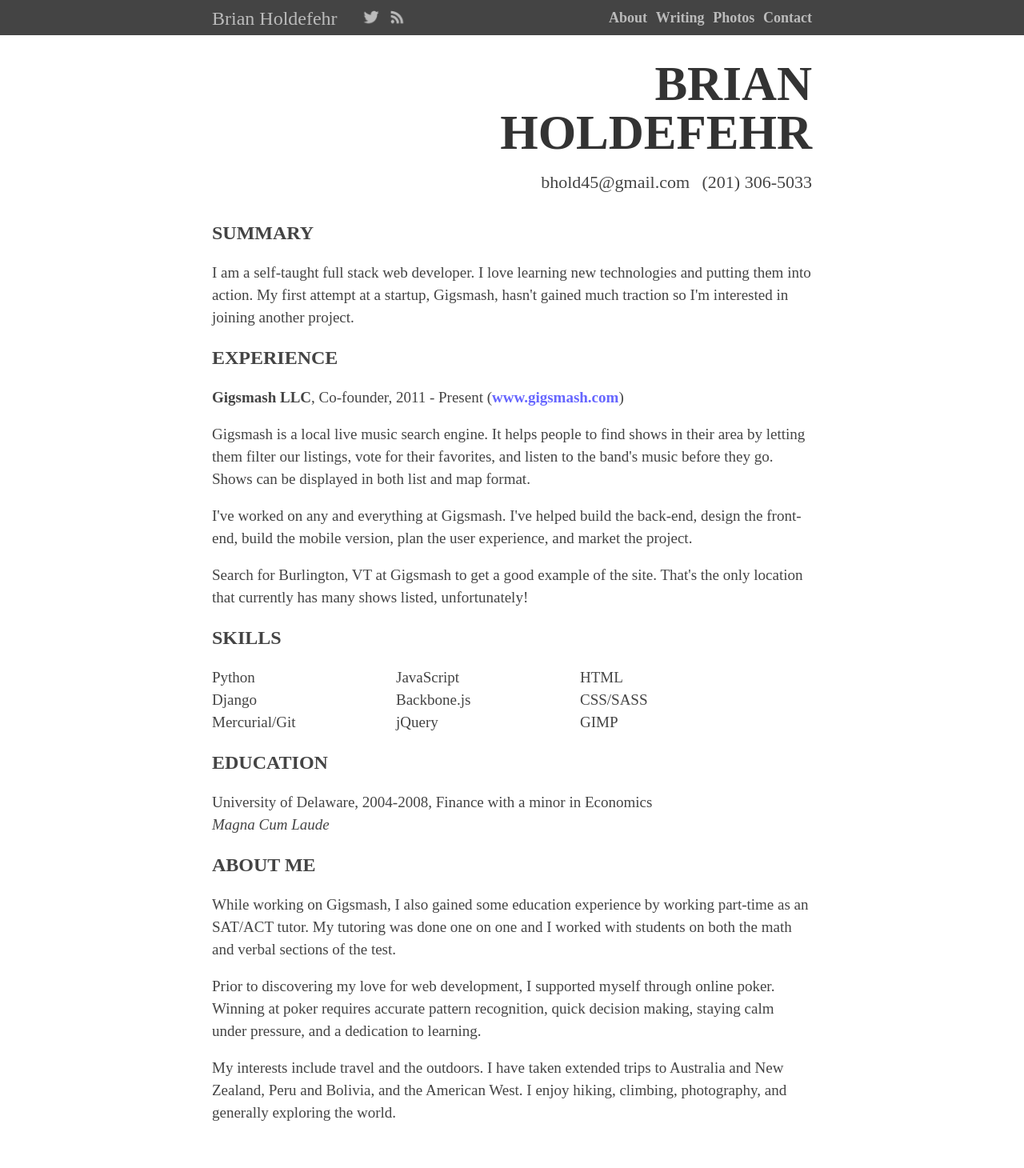
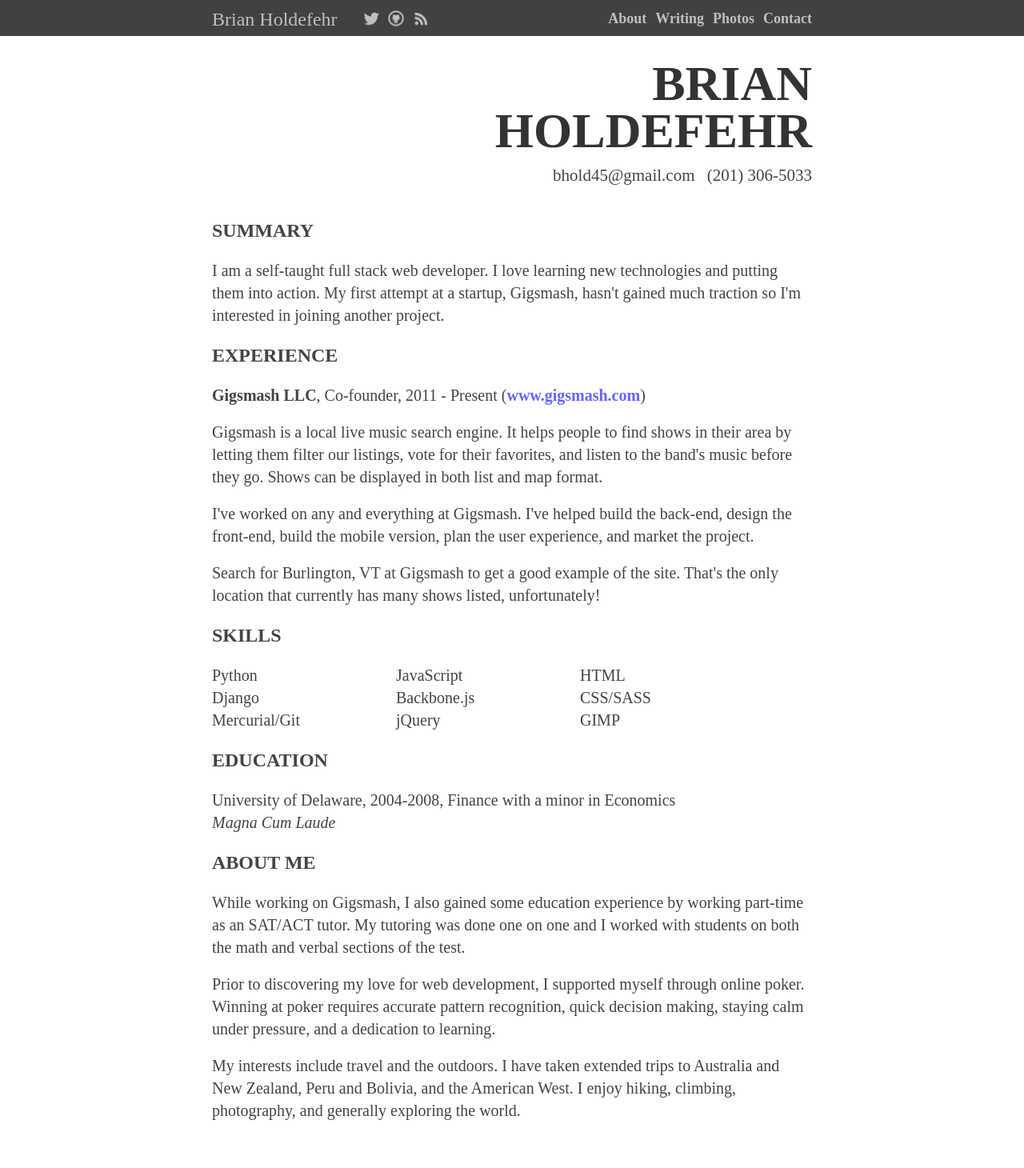
Before and after one commit to BHold/fishinthewind, a Django app: template wind/blog_wind/templates/resume.html in a window 1280 px wide. Shown: the whole page at 80% size. Before the commit the page ends 1401 px from the top, so only its background shows below. Run offline with Django 3.2, Linux system fonts and the light colour scheme; the template is opened without the code that fills it, so the values that code supplies are empty; parts of the project's set-up code (start-up, migrations or seed data) failed here and were passed over; some libraries are stand-ins or nearby versions.

Commit message:
added github icons

```diff
--- /dev/null
+++ b/wind/blog_wind/static/css/mobile.css
@@ -0,0 +1,113 @@
+/* General */
+#main {
+    padding: 0 20px;
+    margin: 0;
+}
+
+.container {
+    width: 100%;
+    overflow-x: hidden;
+}
+
+/* End General */
+
+/* Header */
+
+#header {
+    text-align: center;
+    position: inherit;
+    height: inherit;
+    width: inherit;
+}
+
+#header-title {
+    float: none;
+    display: block;
+}
+
+#nav {
+    float: none;
+}
+
+#social {
+    display: none;
+}
+
+/* End Header */
+
+/* Home and Posts */
+.article {
+    padding: 0;
+}
+
+.article-title {
+    margin: 30px 0 25px 0;
+}
+
+.gallery {
+    text-align: center;
+}
+
+.gallery-img {
+    width: 240px;
+    height: 160px;
+}
+
+.vertical {
+    height: 360px;
+}
+
+.has-gallery {
+    display: none;
+}
+
+/* End Home and Posts */
+
+/* Pagination */
+
+#pagination {
+    display: none;
+}
+
+/* End Pagination */
+
+/* Archives */
+
+#month-list {
+    padding: 20px 0;
+}
+
+.gallery-preview {
+    width: 100%;
+}
+
+.gallery-preview-img {
+    width: 240px;
+    height: 160px;
+}
+
+/* End Archives */
+
+/* Resume */
+
+#resume-header {
+    text-align: center;
+}
+
+.resume-name {
+    font-size: 40px;
+}
+
+#resume ul {
+    width: 100%;
+}
+
+/* End Resume */
+
+/* About */
+
+#brian-picture {
+    display: none;
+}
+
+/* End About */
--- a/wind/blog_wind/static/css/style4.css
+++ b/wind/blog_wind/static/css/style4.css
@@ -12,21 +12,24 @@
 body {
     height: 100%;
     width: 100%;
-    font-family: "proxima-nova";
-    font-weight: 400;
-    font-size: 19px;
-    line-height: 29px;
+    font-family: "museo-sans";
+    font-weight: 300;
+    font-size: 20px;
+    line-height: 30px;
     color: #444;
 }
 
 .container {
     width: 750px;
     margin: 0 auto;
-    position: relative;
 }
 
 a {
     text-decoration: none;
+}
+
+#main {
+    margin-top: 35px;
 }
 
 /* End General */
@@ -34,11 +37,15 @@ a {
 /* Header */
 
 #header {
-    background: #444;
+    position: fixed;
+    top: 0;
+    width: 100%;
+    background: #333;
     padding: 7px 0;
+    opacity: 0.93;
 }
 
-#header_title {
+#header-title {
     color: #bbb;
     font-size: 24px;
     float: left;
@@ -74,44 +82,65 @@ a {
 
 #rss-icon {
     position: absolute;
-    top: 6px;
-    left: 66px;
-    background: url('../images/twitter-rss-sprite.png') 0 0 no-repeat;
+    top: 8px;
+    left: 96px;
     height: 17px;
     width: 17px;
-    -webkit-background-size: 38px 42px;
-    -moz-background-size: 38px 42px;
-    -o-background-size: 38px 42px;
-    background-size: 38px 42px;
+    background: url('http://d3ry2ziyu0wa1k.cloudfront.net/images/twitter-rss-github-sprite.png') 0 0 no-repeat;
+    -webkit-background-size: 63px 48px;
+    -moz-background-size: 63px 48px;
+    -o-background-size: 63px 48px;
+    background-size: 63px 48px;
+}
+
+#github-icon {
+    position: absolute;
+    top: 4px;
+    left: 62px;
+    height: 24px;
+    width: 24px;
+    background: url('http://d3ry2ziyu0wa1k.cloudfront.net/images/twitter-rss-github-sprite.png') -40px 0 no-repeat;
+    -webkit-background-size: 63px 48px;
+    -moz-background-size: 63px 48px;
+    -o-background-size: 63px 48px;
+    background-size: 63px 48px;
 }
 
 #twitter-icon {
     position: absolute;
-    top: 4px;
+    top: 6px;
     left: 32px;
-    background: url('../images/twitter-rss-sprite.png') -18px 0 no-repeat;
     height: 21px;
     width: 21px;
-    -webkit-background-size: 38px 42px;
-    -moz-background-size: 38px 42px;
-    -o-background-size: 38px 42px;
-    background-size: 38px 42px;
+    background: url('http://d3ry2ziyu0wa1k.cloudfront.net/images/twitter-rss-github-sprite.png') -18px 0 no-repeat;
+    -webkit-background-size: 63px 48px;
+    -moz-background-size: 63px 48px;
+    -o-background-size: 63px 48px;
+    background-size: 63px 48px;
 }
 
 #rss-icon:hover, #rss-icon:focus {
-    background: url('../images/twitter-rss-sprite.png') 0 -18px no-repeat;
-    -webkit-background-size: 38px 43px;
-    -moz-background-size: 38px 43px;
-    -o-background-size: 38px 43px;
-    background-size: 38px 43px;
+    background: url('http://d3ry2ziyu0wa1k.cloudfront.net/images/twitter-rss-github-sprite.png') 0 -18px no-repeat;
+    -webkit-background-size: 63px 49px;
+    -moz-background-size: 63px 49px;
+    -o-background-size: 63px 49px;
+    background-size: 63px 49px;
 }
 
 #twitter-icon:hover, #twitter-icon:focus {
-    background: url('../images/twitter-rss-sprite.png') -18px -22px no-repeat;
-    -webkit-background-size: 38px 43px;
-    -moz-background-size: 38px 43px;
-    -o-background-size: 38px 43px;
-    background-size: 38px 43px;
+    background: url('http://d3ry2ziyu0wa1k.cloudfront.net/images/twitter-rss-github-sprite.png') -18px -22px no-repeat;
+    -webkit-background-size: 63px 49px;
+    -moz-background-size: 63px 49px;
+    -o-background-size: 63px 49px;
+    background-size: 63px 49px;
+}
+
+#github-icon:hover, #github-icon:focus {
+    background: url('http://d3ry2ziyu0wa1k.cloudfront.net/images/twitter-rss-github-sprite.png') -40px -25px no-repeat;
+    -webkit-background-size: 63px 49px;
+    -moz-background-size: 63px 49px;
+    -o-background-size: 63px 49px;
+    background-size: 63px 49px;
 }
 
 
@@ -149,7 +178,7 @@ a {
 
 .article-link {
     color: #66f;
-    font-weight: 600;
+    font-weight: 700;
 }
 
 .article-link:hover, .article-link:focus {
@@ -303,8 +336,7 @@ a {
 /* Resume */
 
 #resume {
-    padding: 30px 0;
-    width: 750px;
+    padding: 40px 0;
     line-height: 28px;
 }
 
@@ -319,15 +351,17 @@ a {
 }
 
 .address-phone {
-    margin: 8px 0;
+    font-size: 21px;
+    position: relative;
+    top: -6px;
 }
 
 .resume-name {
     color: #333;
-    font-size: 61px;
+    font-size: 62px;
     font-family: "ff-enzo-web";
     font-weight: 900;
-    line-height: 1em;
+    line-height: .95em;
 }
 
 #res-email {
--- a/wind/blog_wind/templates/about.html
+++ b/wind/blog_wind/templates/about.html
@@ -5,7 +5,7 @@
 {% block main %}
 {% load thumbnail %}
     <article id="about-brian">
-        {% thumbnail "http://d3ry2ziyu0wa1k.cloudfront.net/images/brian.jpg" "253x300" crop="center"  as im %}
+        {% thumbnail "http://d3ry2ziyu0wa1k.cloudfront.net/images/brian.jpg" "255x305" crop="center"  as im %}
             <img id="brian-picture" alt="Brian at North Cascades NP" src="{{ im.url }}" width="{{ im.width }}" height="{{ im.height }}"></img>
         {% endthumbnail %}
         <p>I'm a web developer and co-founder at <a class="article-link" href="https://www.gigsmash.com">Gigsmash</a>.</p>
--- a/wind/blog_wind/templates/base.html
+++ b/wind/blog_wind/templates/base.html
@@ -1,10 +1,11 @@
 <!doctype html>
 <html lang="en">
-    <meta name="description" content="{% block meta %}{% endblock %}">
+    <meta name="description" content="Brian Holdefehr's thoughts and photos.">
     <meta charset="utf-8">
     <meta http-equiv="X-UA-Compatible" content="IE=edge,chrome=1">
+    <meta name="viewport" content="width=device-width, initial-scale=1">
 
-    <title>{% block title %}Fish in the Wind by Brian Holdefehr{% endblock %}</title>
+    <title>{% block title %}Brian Holdefehr{% endblock %}</title>
 
     {% comment %}
     <link rel="shortcut icon" href="{{ STATIC_URL }}images/gigsmash_favicon.ico">
@@ -21,25 +22,26 @@
     <script type="text/javascript">try{Typekit.load();}catch(e){}</script>
 
     <link rel="stylesheet" href="{{ STATIC_URL }}css/style4.css">
-
+    <link media="only screen and (max-device-width: 480px)" href="{{ STATIC_URL }}css/mobile.css" rel="stylesheet" />
 </head>
 
 <body>
 
     <header id="header" class="clearfix">
         <div class="container">
-            <a id="header_title" href="{% url home %}">Brian Holdefehr</a>
+            <a id="header-title" href="{% url home %}">Brian Holdefehr</a>
 
             <nav id="nav">
                 <a class="nav_link" href="{% url about %}">About</a>
                 <a class="nav_link" href="{% url writing %}">Writing</a>
                 <a class="nav_link" href="{% url galleries %}">Photos</a>
-                <a class="nav_link" href="mailto:brian@gigsmash.com">Contact</a>
+                <a class="nav_link" href="mailto:bhold45@gmail.com">Contact</a>
             </nav>
 
             <ul id="social">
                 <li><a href="https://twitter.com/BrianHoldefehr"><span id="twitter-icon"></span></a></li>
                 <li><a href="{% url feed %}"><span id="rss-icon"></span></a></li>
+                <li><a href="{% url feed %}"><span id="github-icon"></span></a></li>
             </ul>
         </div>
     </header>
--- a/wind/blog_wind/templates/home.html
+++ b/wind/blog_wind/templates/home.html
@@ -3,7 +3,7 @@
 {% block main %}
 {% load thumbnail %}
     {% for post in posts %}
-        <article class="article">
+        <article class="article{% if post.gallery %} has-gallery{% endif %}">
             <p class="date">{{ post.publish_at|date:"F j, Y" }}</p>
             <h2 class="article-title"><a class="article-title_link" href="{{ post.get_absolute_url }}">{{ post.title }}</a></h2>
             <div class={% if post.body %}post-body-spacing{% endif %}>{{ post.body|linebreaks }}</div>
@@ -11,7 +11,7 @@
                 <div class="gallery">
                 {% for photo in post.gallery.photos.all %}
                     {% thumbnail photo.image "750" as im %}
-                    <img class="gallery-img" alt="{{ photo.title }}" src="{{ MEDIA_URL }}{{ im }}" width="{{ im.width }}" height="{{ im.height }}"></img>
+                    <img class="gallery-img{% if im.height > im.width %} vertical{% endif %}" alt="{{ photo.title }}" src="{{ MEDIA_URL }}{{ im }}" width="{{ im.width }}" height="{{ im.height }}"></img>
                     {% endthumbnail %}
                 {% endfor %}
                 </div>
--- a/wind/blog_wind/templates/post.html
+++ b/wind/blog_wind/templates/post.html
@@ -1,6 +1,6 @@
 {% extends "base.html" %}
 
-{% block title %}{{ post.title }} by Brian Holdefehr{% endblock %}
+{% block title %}{{ post.title }}{% endblock %}
 
 {% block main %}
 
@@ -14,7 +14,7 @@
             <div class="gallery">
             {% for photo in post.gallery.photos.all %}
                 {% thumbnail photo.image "750" as im %}
-                <img class="gallery-img" alt="{{ photo.title }}" src="{{ MEDIA_URL }}{{ im }}" width="{{ im.width }}" height="{{ im.height }}"></img>
+                <img class="gallery-img{% if im.height > im.width %} vertical{% endif %}" alt="{{ photo.title }}" src="{{ MEDIA_URL }}{{ im }}" width="{{ im.width }}" height="{{ im.height }}"></img>
                 {% endthumbnail %}
             {% endfor %}
             </div>
```
Also changed, not shown: other parts of wind/blog_wind/static/css/style4.css (+18 -13 lines), wind/blog_wind/static/images/twitter-rss-github-sprite.png (added), wind/blog_wind/static/images/twitter-rss-sprite.png (deleted).
